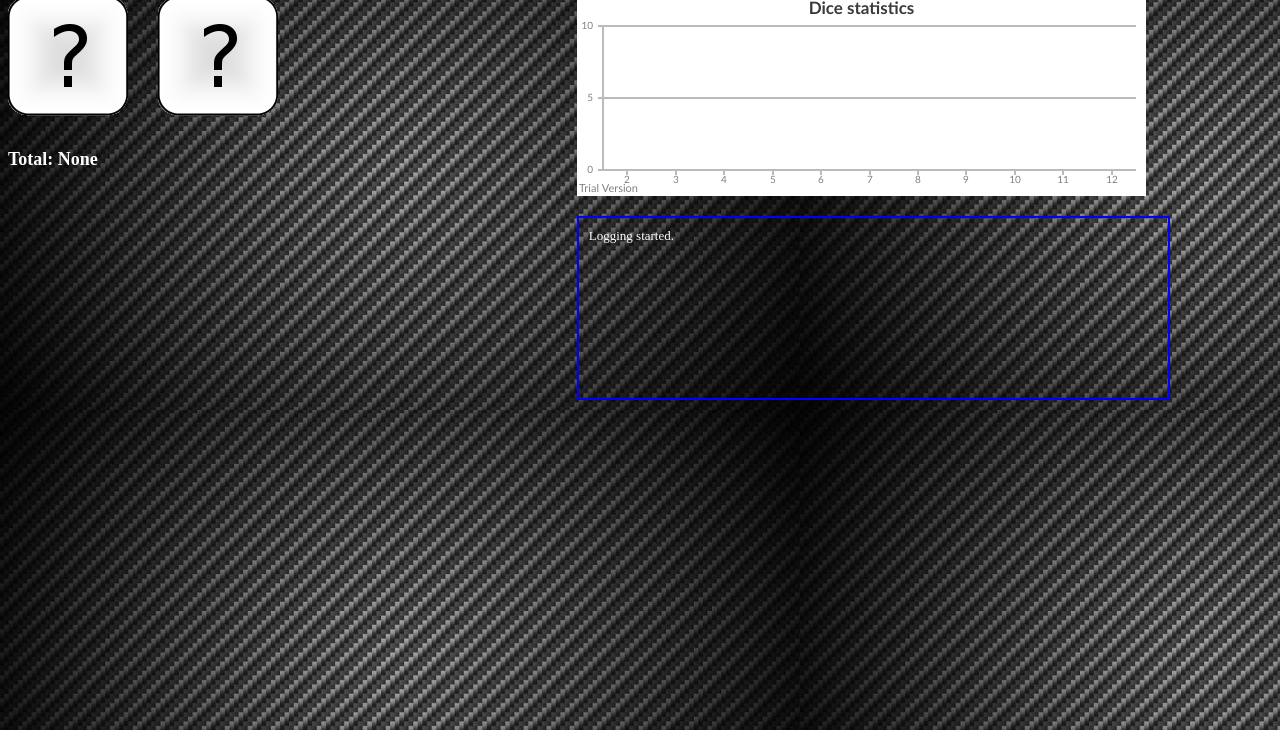
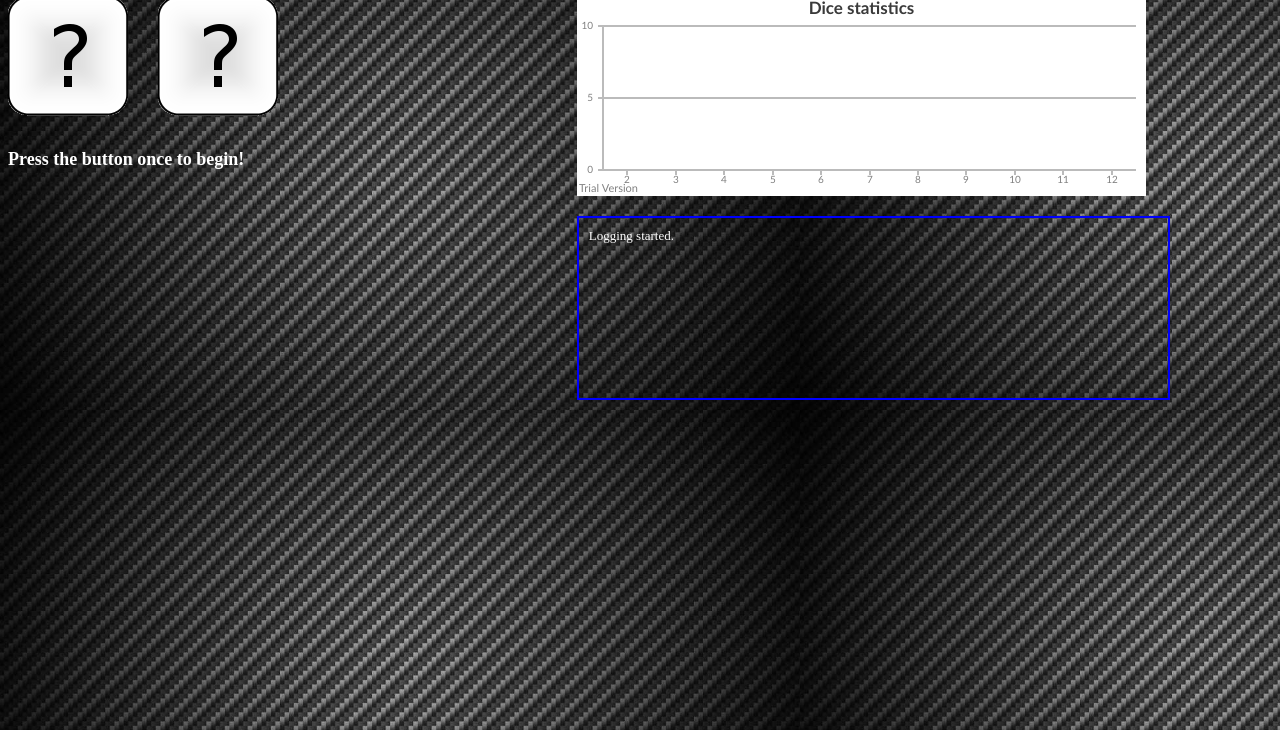
Before and after one commit to tomvleeuwen/pycatan, a plain HTML site: page layout/index.html in a window 1280 px wide. Shown: the part 70-800 px from the top of the page. Drawn offline with Linux system fonts and the light colour scheme; no server answers.

Commit message:
Fine-tune the layout, add README.md

```diff
--- a/layout/index.html
+++ b/layout/index.html
@@ -154,6 +154,7 @@
    body {
        background: url("carbonbg.png");
        color: white;
+       cursor: none;
    }
 
    h1 {
@@ -214,7 +215,7 @@
      <div id="dice1"></div>
     </div>
     <br />
-    <div id="total">Total: None</div>
+    <div id="total">Press the button once to begin!</div>
   </div>
   <div id="rightcol">
     <div id="chartContainer" style="height: 200px; width: 100%; float: left;"></div>
```
Also changed, not shown: 1 other file.
